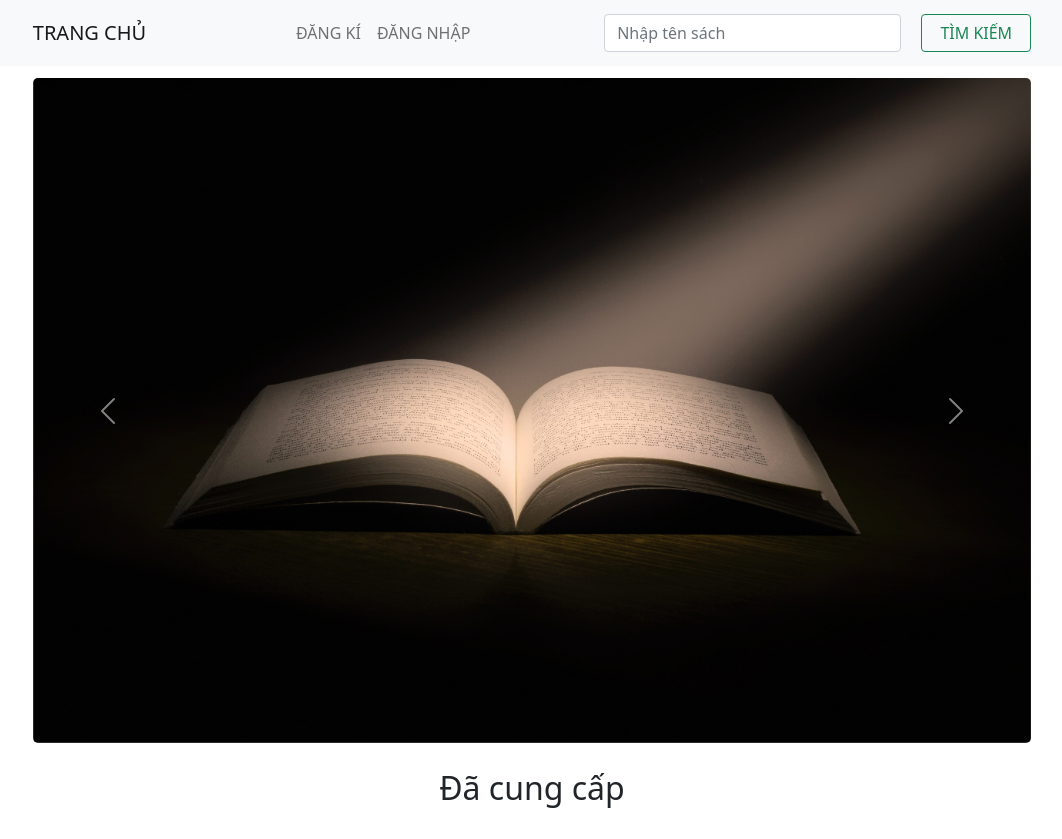
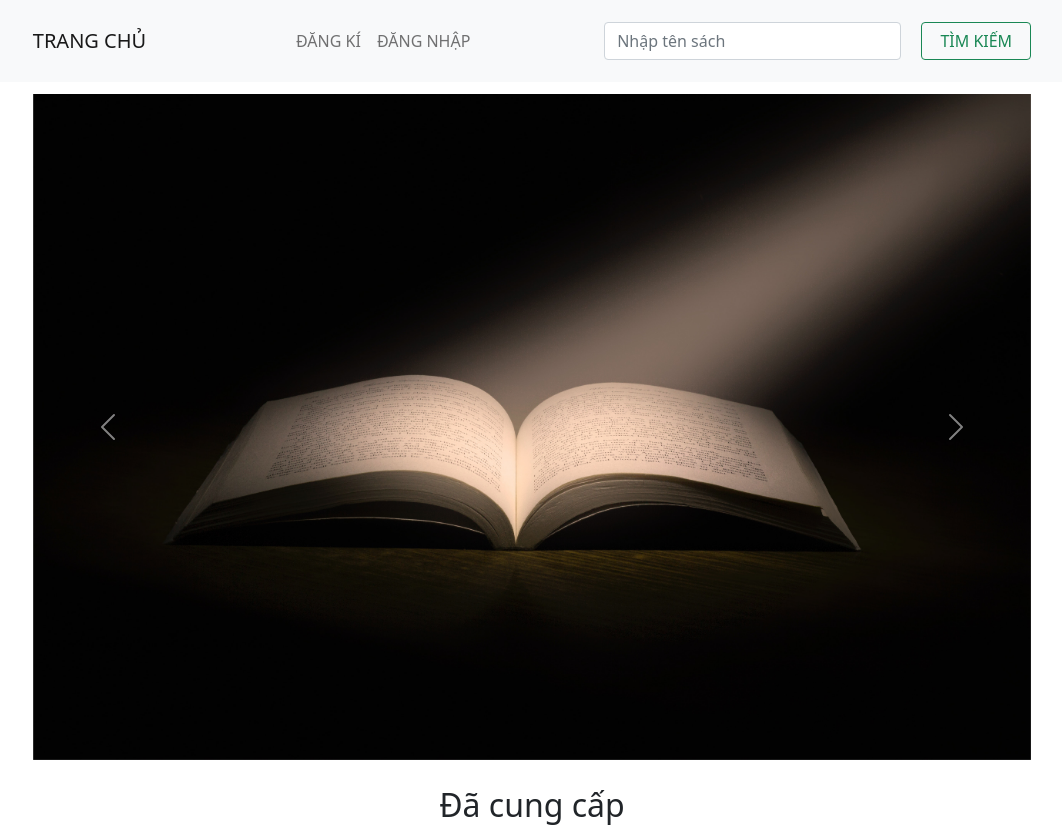
Before and after one commit to gianam65/order-book, a PHP site: page / in a window 1280 px wide. Shown: the top 839 px of the page, without its empty margins (108-1170 px from the left). Run offline with PHP 8.4, Linux system fonts and the light colour scheme; data comes from the database, SQL or seed files in the repository; some libraries are stand-ins or nearby versions.

Commit message:
fix style.css

```diff
--- a/css/style.css
+++ b/css/style.css
@@ -27,7 +27,6 @@
     padding: 20px;
     text-align: center;
 }
-
 .search-section {
   display: flex;
   align-items: center;
@@ -61,18 +60,3 @@
   height: 300px;
   object-fit: cover;
 }
-
-.slide-img {
-    width: 100%;
-    height: calc(100vh - 135px);
-    object-fit: cover;
-}
-
-.home-nav {
-    padding: 0;
-    /* background: #2ecc71 !important; */
-}
-
-.slide-box {
-    border-radius: 5px;
-}
--- a/route/user-path/login.php
+++ b/route/user-path/login.php
@@ -55,7 +55,7 @@ if (isset($_POST["btn_submit"])) {
 	}
 }
 ?>
-	<form method="POST" action="dang-nhap.php">
+	<form method="POST" action="login.php">
 	<fieldset>
 	    <legend>Đăng nhập</legend>
 	    	<table>
```
Lines whose indentation alone changed are shown as unchanged.
